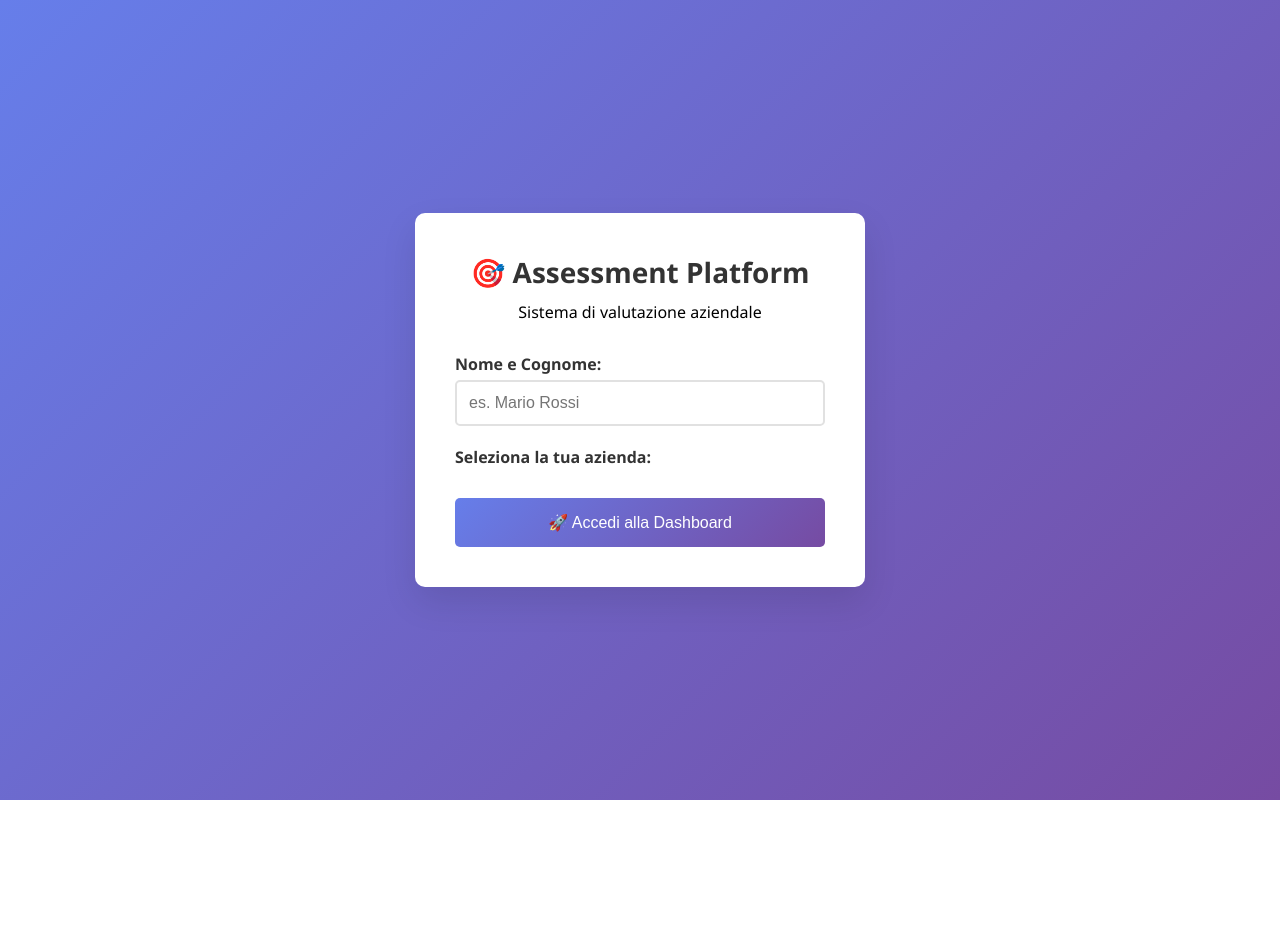
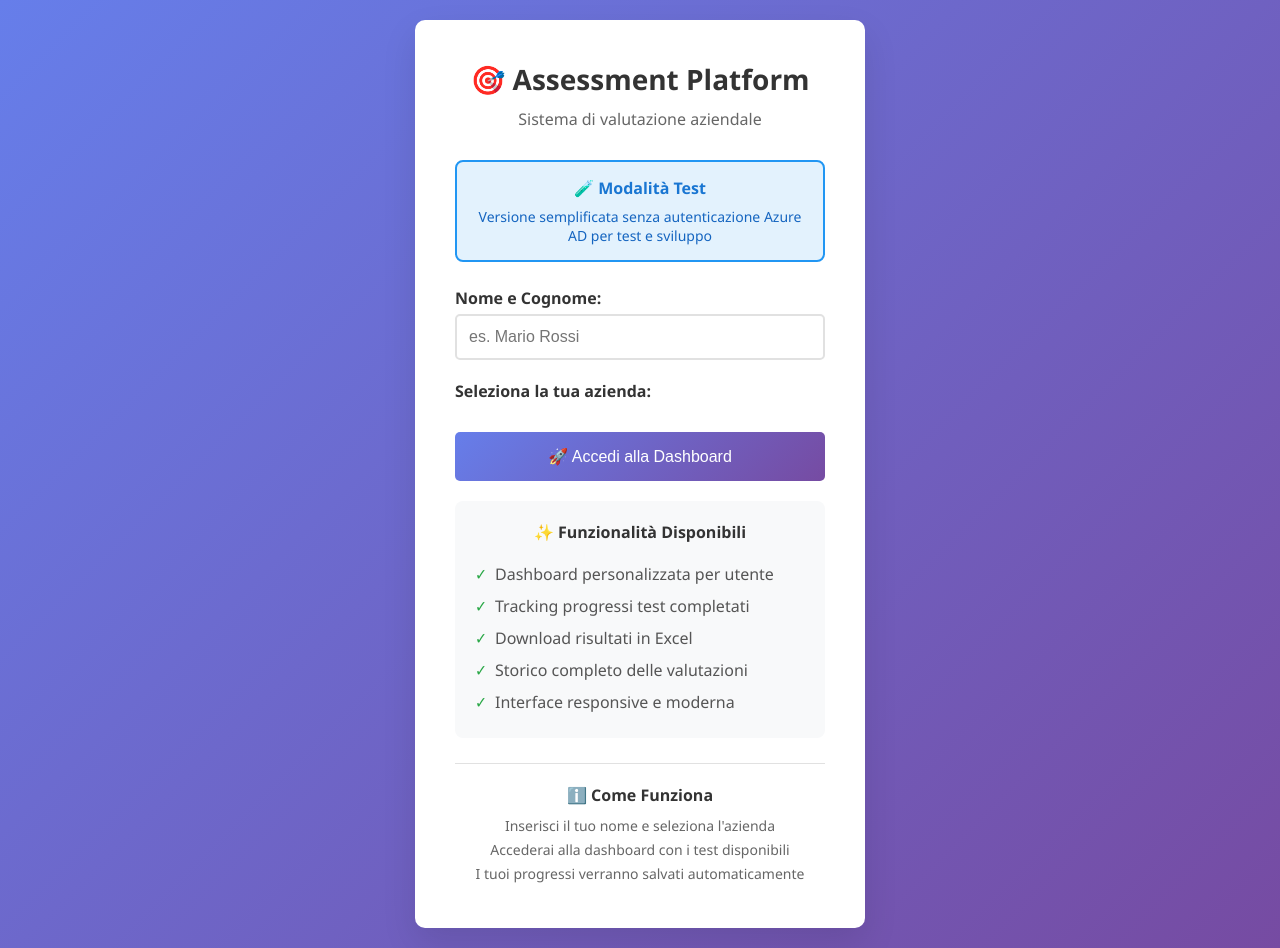
Before and after one commit to matteo-farinelli/azure-deploy, a Flask app: template templates/simple_login.html in a window 1280 px wide. Before the commit the page ends 800 px from the top, so only its background shows below. Run offline with Flask 3, Linux system fonts and the light colour scheme; the template is opened without the code that fills it, so the values that code supplies are empty.

Commit message:
Update simple_login.html

```diff
--- a/templates/simple_login.html
+++ b/templates/simple_login.html
@@ -41,6 +41,33 @@
             margin-bottom: 10px;
         }
 
+        .logo-section p {
+            color: #666;
+            font-size: 16px;
+            margin-bottom: 20px;
+        }
+
+        .test-mode-notice {
+            background: #e3f2fd;
+            border: 2px solid #2196f3;
+            border-radius: 8px;
+            padding: 15px;
+            margin-bottom: 25px;
+            text-align: center;
+        }
+
+        .test-mode-notice h3 {
+            color: #1976d2;
+            margin-bottom: 8px;
+            font-size: 16px;
+        }
+
+        .test-mode-notice p {
+            color: #1565c0;
+            font-size: 14px;
+            margin: 0;
+        }
+
         .form-group {
             margin-bottom: 20px;
         }
@@ -58,6 +85,12 @@
             border: 2px solid #e1e1e1;
             border-radius: 5px;
             font-size: 16px;
+            transition: border-color 0.3s;
+        }
+
+        .form-control:focus {
+            outline: none;
+            border-color: #667eea;
         }
 
         .company-grid {
@@ -97,6 +130,17 @@
             background: #667eea;
             color: white;
             border-color: #667eea;
+            transform: translateY(-2px);
+            box-shadow: 0 4px 12px rgba(102, 126, 234, 0.3);
+        }
+
+        .company-option label:hover {
+            background: #e9ecef;
+            transform: translateY(-1px);
+        }
+
+        .company-option input[type="radio"]:checked + label:hover {
+            background: #5a6fd8;
         }
 
         .btn {
@@ -107,7 +151,20 @@
             border: none;
             border-radius: 5px;
             font-size: 16px;
+            font-weight: 500;
             cursor: pointer;
+            transition: transform 0.2s, box-shadow 0.2s;
+        }
+
+        .btn:hover {
+            transform: translateY(-2px);
+            box-shadow: 0 5px 15px rgba(102, 126, 234, 0.4);
+        }
+
+        .btn:disabled {
+            opacity: 0.6;
+            cursor: not-allowed;
+            transform: none;
         }
 
         .alert {
@@ -128,6 +185,69 @@
             color: #155724;
             border: 1px solid #c3e6cb;
         }
+
+        .help-section {
+            margin-top: 25px;
+            padding-top: 20px;
+            border-top: 1px solid #e1e1e1;
+            text-align: center;
+        }
+
+        .help-section h4 {
+            color: #333;
+            margin-bottom: 10px;
+            font-size: 16px;
+        }
+
+        .help-section p {
+            color: #666;
+            font-size: 14px;
+            margin-bottom: 5px;
+        }
+
+        .features-list {
+            background: #f8f9fa;
+            border-radius: 8px;
+            padding: 20px;
+            margin-top: 20px;
+        }
+
+        .features-list h4 {
+            color: #333;
+            margin-bottom: 15px;
+            text-align: center;
+        }
+
+        .features-list ul {
+            list-style: none;
+            padding: 0;
+        }
+
+        .features-list li {
+            padding: 5px 0;
+            color: #555;
+            position: relative;
+            padding-left: 20px;
+        }
+
+        .features-list li:before {
+            content: "✓";
+            position: absolute;
+            left: 0;
+            color: #28a745;
+            font-weight: bold;
+        }
+
+        @media (max-width: 480px) {
+            .login-container {
+                padding: 25px;
+                margin: 10px;
+            }
+
+            .company-grid {
+                grid-template-columns: 1fr;
+            }
+        }
     </style>
 </head>
 <body>
@@ -135,6 +255,11 @@
         <div class="logo-section">
             <h1>🎯 Assessment Platform</h1>
             <p>Sistema di valutazione aziendale</p>
+        </div>
+
+        <div class="test-mode-notice">
+            <h3>🧪 Modalità Test</h3>
+            <p>Versione semplificata senza autenticazione Azure AD per test e sviluppo</p>
         </div>
 
         {% with messages = get_flashed_messages(with_categories=true) %}
@@ -147,7 +272,8 @@
             {% endif %}
         {% endwith %}
 
-        <form method="POST">
+        <!-- IL PROBLEMA ERA QUI: method e action devono essere specificati -->
+        <form method="POST" action="{{ url_for('login') }}">
             <div class="form-group">
                 <label for="name">Nome e Cognome:</label>
                 <input type="text" id="name" name="name" class="form-control"
@@ -168,6 +294,68 @@
 
             <button type="submit" class="btn">🚀 Accedi alla Dashboard</button>
         </form>
+
+        <div class="features-list">
+            <h4>✨ Funzionalità Disponibili</h4>
+            <ul>
+                <li>Dashboard personalizzata per utente</li>
+                <li>Tracking progressi test completati</li>
+                <li>Download risultati in Excel</li>
+                <li>Storico completo delle valutazioni</li>
+                <li>Interface responsive e moderna</li>
+            </ul>
+        </div>
+
+        <div class="help-section">
+            <h4>ℹ️ Come Funziona</h4>
+            <p>Inserisci il tuo nome e seleziona l'azienda</p>
+            <p>Accederai alla dashboard con i test disponibili</p>
+            <p>I tuoi progressi verranno salvati automaticamente</p>
+        </div>
     </div>
+
+    <script>
+        document.addEventListener('DOMContentLoaded', function() {
+            const form = document.querySelector('form');
+
+            form.addEventListener('submit', function(e) {
+                const name = document.getElementById('name').value.trim();
+                const company = document.querySelector('input[name="company"]:checked');
+
+                if (!name) {
+                    e.preventDefault();
+                    alert('Per favore, inserisci il tuo nome');
+                    return;
+                }
+
+                if (name.length < 2) {
+                    e.preventDefault();
+                    alert('Il nome deve essere di almeno 2 caratteri');
+                    return;
+                }
+
+                if (!company) {
+                    e.preventDefault();
+                    alert('Per favore, seleziona un\'azienda');
+                    return;
+                }
+            });
+
+            // Aggiungi animazioni alle opzioni azienda
+            document.querySelectorAll('.company-option input[type="radio"]').forEach(radio => {
+                radio.addEventListener('change', function() {
+                    // Rimuovi selezione precedente
+                    document.querySelectorAll('.company-option label').forEach(label => {
+                        label.style.transform = '';
+                    });
+
+                    // Anima la selezione corrente
+                    if (this.checked) {
+                        this.nextElementSibling.style.transform = 'translateY(-2px)';
+                    }
+                });
+            });
+        });
+    </script>
 </body>
 </html>
```
